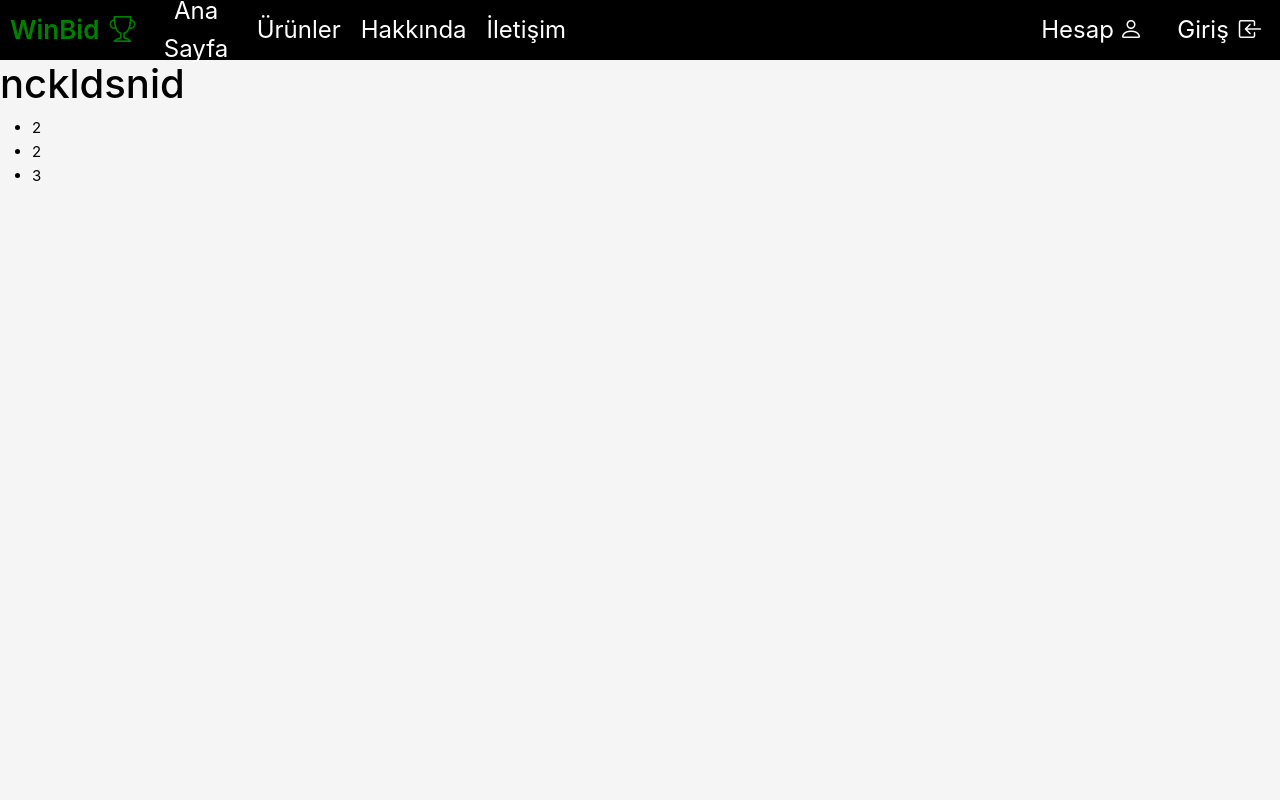
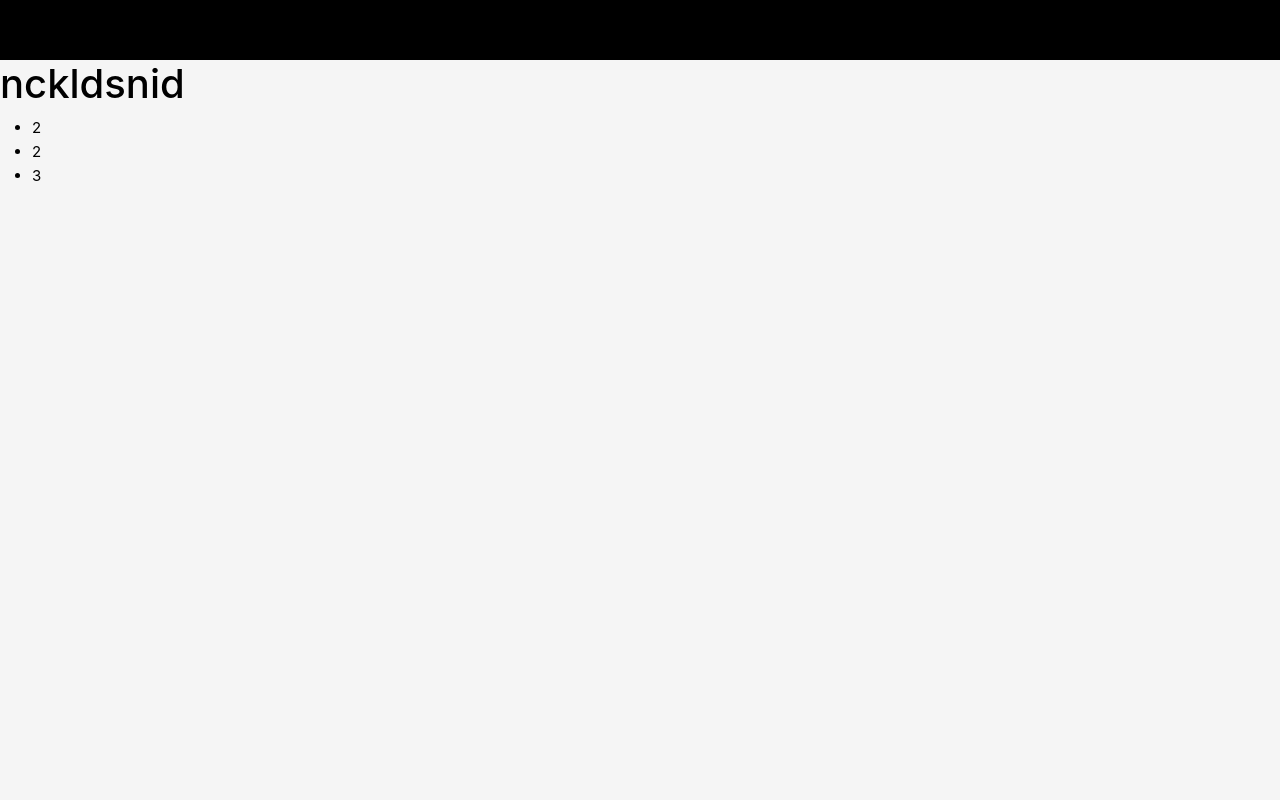
Before and after one commit to devtahab/tez-proje-frontend, a Vue app: page / in a window 1280 px wide. Shown: the top 800 px of the page. Built offline with nearby package versions, Linux system fonts and the light colour scheme.

Commit message:
second commit

```diff
--- a/src/components/layouts/Navbar.vue
+++ b/src/components/layouts/Navbar.vue
@@ -1,42 +1,5 @@
 <template>
     <div class="navbar">
-        <div class="first-nav">
-            <span>WinBid <i class="bi bi-trophy"></i></span>
-            <router-link to="/">Ana Sayfa</router-link>
-            <div class="nav-item">
-                <a href="#">Ürünler</a>
-                <div class="dropdown">
-                    <router-link to="/shop">Online Satış</router-link>
-                    <router-link to="/auction-shop">Müzayede</router-link>
-                </div>
-            </div>
-            <router-link to="/about">Hakkında</router-link>
-            <router-link to="/contact">İletişim</router-link>
-        </div>
-
-        <div v-if="this.$store.state.token" class="second-nav">
-            <div class="nav-item">
-                <a href="#">Hesap <i class="bi bi-person"></i></a>
-                <div class="dropdown">
-                    <router-link to="/cart">Sepet <i class="bi bi-bag"></i></router-link>
-                    <router-link to="/admin/home">Panel <i class="bi bi-speedometer2"></i></router-link>
-                </div>
-            </div>
-            <!-- <router-link to="/login">Giriş <i class="bi bi-box-arrow-in-left"></i></router-link> -->
-            <a href="" @click="logout">Çıkış <i class="bi bi-box-arrow-right"></i></a>
-        </div>
-
-        <div v-else class="second-nav">
-            <div class="nav-item">
-                <a href="#">Hesap <i class="bi bi-person"></i></a>
-                <div class="dropdown">
-                    <router-link to="/cart">Sepet <i class="bi bi-bag"></i></router-link>
-                    <!-- <router-link to="/admin/home">Panel <i class="bi bi-speedometer2"></i></router-link> -->
-                </div>
-            </div>
-            <router-link to="/login">Giriş <i class="bi bi-box-arrow-in-left"></i></router-link>
-            <!-- <a href="">Logout <i class="bi bi-box-arrow-right"></i></a> -->
-        </div>
 
     </div>
 </template>
@@ -46,11 +9,6 @@
         data(){
             return{
 
-            }
-        },
-        methods: {
-            logout(){
-                this.$store.commit('clearToken')
             }
         }
     }
@@ -66,193 +24,4 @@
         justify-content: space-between;
         background-color: black;
     }
-
-    .navbar > .first-nav{
-        width: 45%;
-        height: 100%;
-        display: flex;
-        justify-content: space-around;
-    }
-
-    .navbar > .first-nav > span{
-        flex-grow: 1;
-        padding: 0 10px;
-        text-align: center;
-        text-decoration: none;
-        color: green;
-        display: flex;
-        align-items: center;
-        justify-content: center;
-        gap: 10px;
-        font-size: 26px;
-        font-weight: 600;
-    }
-
-    .navbar > .first-nav > a{
-        flex-grow: 1;
-        padding: 0 10px;
-        text-align: center;
-        text-decoration: none;
-        color: white;
-        display: flex;
-        align-items: center;
-        justify-content: center;
-        font-size: 24px;
-        transition-duration: 0.3s;
-    }
-
-    .navbar > .first-nav > a:hover{
-        background-color: whitesmoke;
-        color: green;
-    }
-
-    .navbar > .second-nav{
-        width: 20%;
-        height: 100%;
-        display: flex;
-        justify-content: space-around;
-    }
-
-    .navbar > .second-nav > a{
-        flex-grow: 1;
-        padding: 0 10px;
-        text-align: center;
-        text-decoration: none;
-        color: white;
-        display: flex;
-        align-items: center;
-        justify-content: center;
-        gap: 10px;
-        font-size: 24px;
-        transition-duration: 0.3s;
-    }
-
-    .navbar > .second-nav > a:hover{
-        background-color: whitesmoke;
-        color: green;
-    }
-
-    /* Dropdown - Products */
-
-    .navbar > .first-nav > .nav-item {
-        position: relative;
-        flex-grow: 1;
-        background-color: antiquewhite;
-    }
-
-    .navbar > .first-nav > .nav-item > a{
-        width: 100%;
-        height: 100%;
-        text-decoration: none;
-        background-color: black;
-        padding: 0 10px;
-        color: white;
-        display: flex;
-        align-items: center;
-        justify-content: center;
-        font-size: 24px;
-        transition-duration: 0.3s;
-    }
-
-    .navbar > .first-nav > .nav-item > a:hover{
-        background-color: white;
-        color: green;
-    }
-
-    .navbar > .first-nav > .nav-item > .dropdown {
-        display: none;
-        position: absolute;
-        top: 60px; /* Adjust as per navbar height */
-        left: 0;
-        min-width: 120%;
-        background-color: black;
-        border-radius: 4px;
-        overflow: hidden;
-        z-index: 100;
-    }
-
-    .navbar > .first-nav > .nav-item > .dropdown > a {
-        color: white;
-        background-color: black;
-        width: 100%;
-        height: 60px;
-        display: flex;
-        align-items: center;
-        justify-content: center;
-        text-decoration: none;
-        font-size: 18px;
-        transition: 0.3s;
-    }
-
-    .navbar > .first-nav > .nav-item > .dropdown > a:hover {
-        background-color: white;
-        color: green;
-    }
-
-    .navbar > .first-nav > .nav-item:hover > .dropdown {
-        display: block;
-    }
-
-    /* Dropdown - Account */
-
-    .navbar > .second-nav > .nav-item {
-        position: relative;
-        flex-grow: 1;
-        background-color: antiquewhite;
-    }
-
-    .navbar > .second-nav > .nav-item > a{
-        width: 100%;
-        height: 100%;
-        text-decoration: none;
-        background-color: black;
-        padding: 0 10px;
-        color: white;
-        display: flex;
-        align-items: center;
-        justify-content: center;
-        font-size: 24px;
-        column-gap: 5px;
-        transition-duration: 0.3s;
-    }
-
-    .navbar > .second-nav > .nav-item > a:hover{
-        background-color: white;
-        color: green;
-    }
-
-    .navbar > .second-nav > .nav-item > .dropdown {
-        display: none;
-        position: absolute;
-        top: 60px;
-        left: 0;
-        min-width: 100%;
-        background-color: black;
-        border-radius: 4px;
-        overflow: hidden;
-        z-index: 100;
-    }
-
-    .navbar > .second-nav > .nav-item > .dropdown > a {
-        color: white;
-        background-color: black;
-        width: 100%;
-        height: 60px;
-        display: flex;
-        align-items: center;
-        justify-content: center;
-        column-gap: 5px;
-        text-decoration: none;
-        font-size: 18px;
-        transition: 0.3s;
-    }
-
-    .navbar > .second-nav > .nav-item > .dropdown > a:hover {
-        background-color: white;
-        color: green;
-    }
-
-    .navbar > .second-nav > .nav-item:hover > .dropdown {
-        display: block;
-    }
 </style>
```
